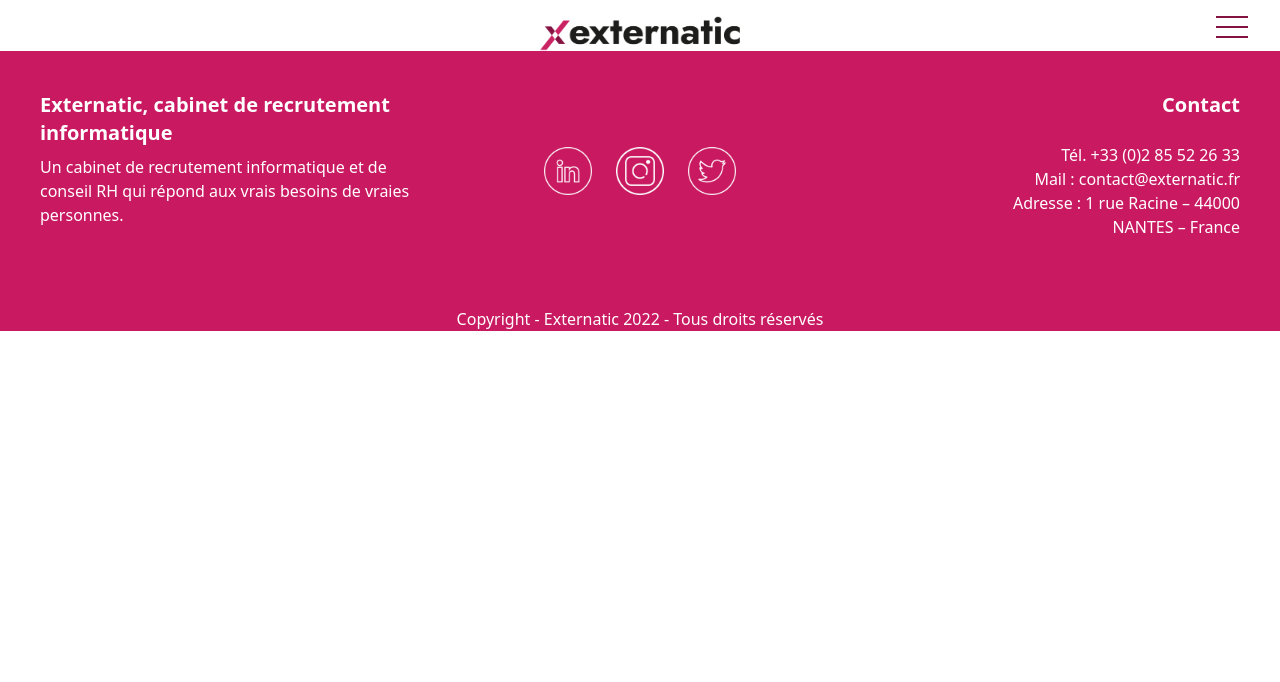
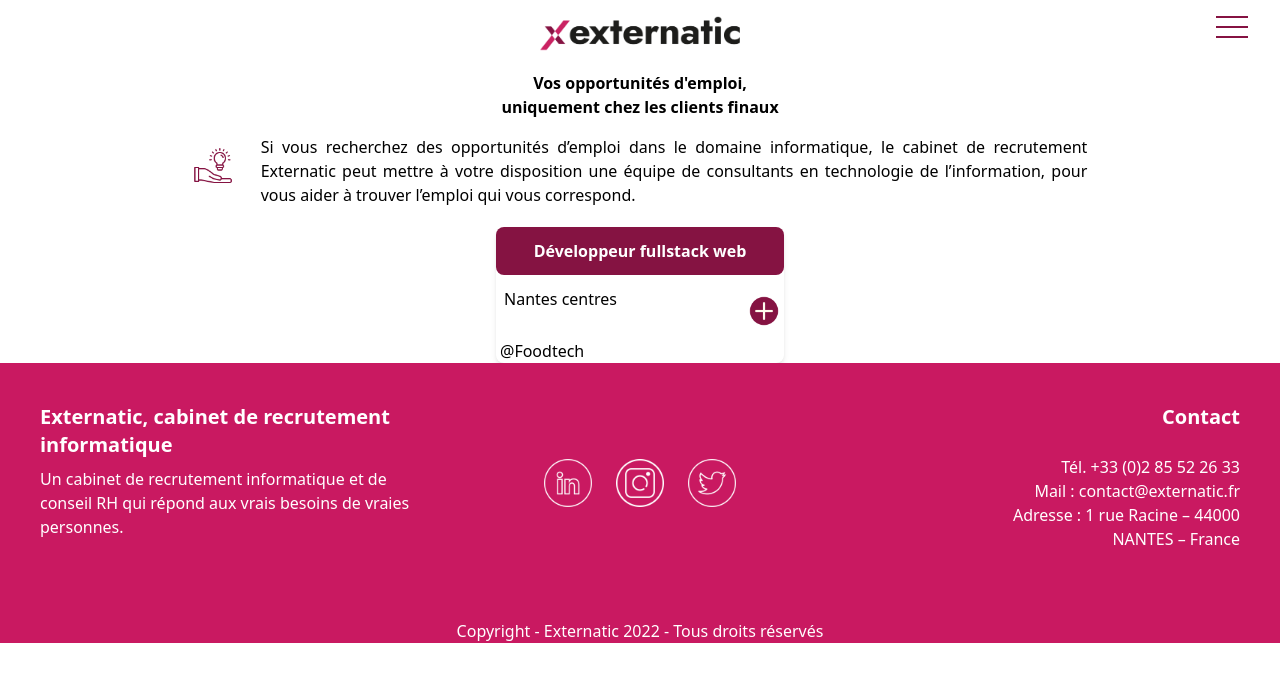
Before and after one commit to WildCodeSchool/2022-09-RMT-JSCREW-Externatic, a React (Vite) app in the folder frontend/: page /offres in a window 1280 px wide. Shown: the top 682 px of the page. Built offline with nearby package versions, Linux system fonts and the light colour scheme.

Commit message:
creation page nos offres d'emploi + texte avant les cards

```diff
--- a/frontend/src/App.jsx
+++ b/frontend/src/App.jsx
@@ -1,6 +1,6 @@
 import { BrowserRouter as Router, Route, Routes } from "react-router-dom";
 import Footer from "@components/Footer/footer";
-import AllJobs from "@pages/AllJobs";
+import NosOffres from "@pages/Offres/NosOffres";
 import Home from "./pages/Home";
 import NavBar from "./components/NavBar/NavBar";
 
@@ -14,7 +14,7 @@ function App() {
           <NavBar />
           <Routes>
             <Route path="/" element={<Home />} />
-            <Route path="/jobs" element={<AllJobs />} />
+            <Route path="/offres" element={<NosOffres />} />
           </Routes>
           <Footer />
         </div>
--- /dev/null
+++ b/frontend/src/pages/Offres/NosOffres.jsx
@@ -0,0 +1,35 @@
+import Card from "@components/UI/Card";
+import React from "react";
+
+function NosOffres() {
+  return (
+    <div className="container">
+      <div className="flex flex-col items-center text-dark my-5 mx-5">
+        <div className="font-bold text-center mb-4">
+          Vos opportunités d'emploi,
+          <br />
+          uniquement chez les clients finaux
+        </div>
+        <div className="flex flex-col md:flex-row items-center justify-center space-x-7">
+          <img
+            src="src/assets/connaissance.png"
+            alt="connaissance"
+            className="w-10 mb-3"
+          />
+          <div className="text-justify w-12/12 md:w-8/12">
+            Si vous recherchez des opportunités d’emploi dans le domaine
+            informatique, le cabinet de recrutement Externatic peut mettre à
+            votre disposition une équipe de consultants en technologie de
+            l’information, pour vous aider à trouver l’emploi qui vous
+            correspond.
+          </div>
+        </div>
+      </div>
+      <div>
+        <Card />
+      </div>
+    </div>
+  );
+}
+
+export default NosOffres;
```
Also changed, not shown: frontend/src/assets/connaissance.png (added).
